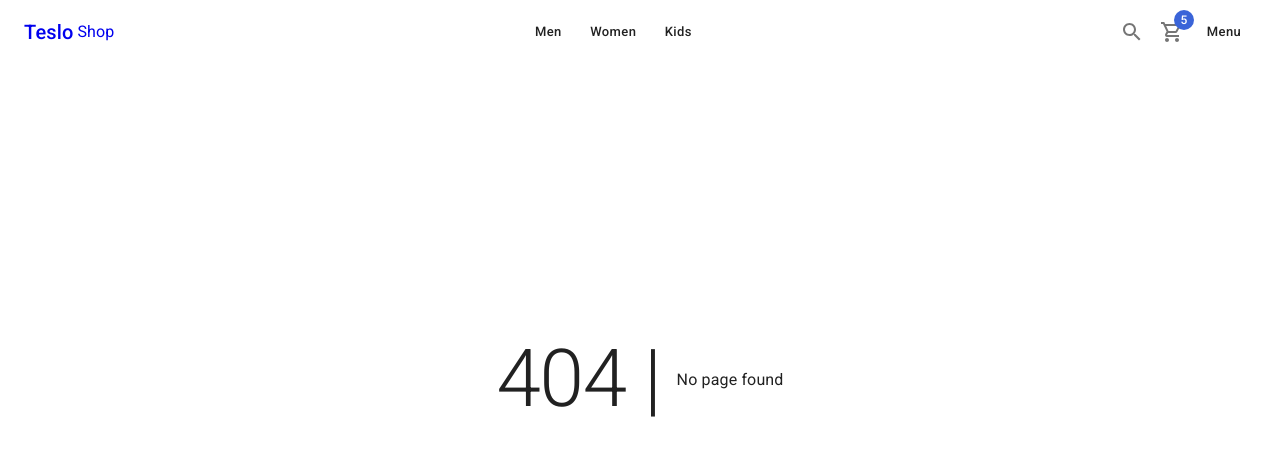
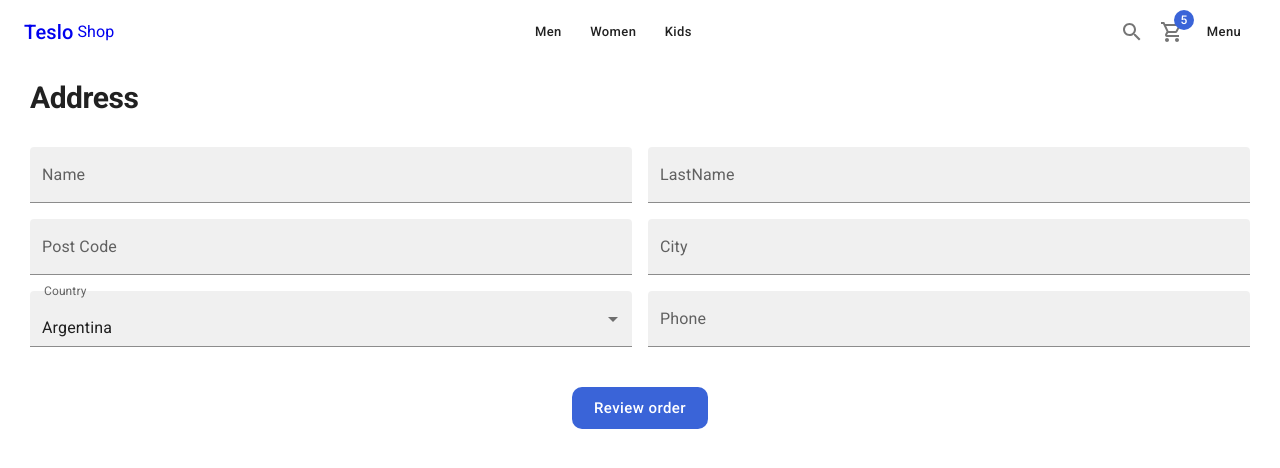
Before and after one commit to serdeliverance/teslo-clone, a Next.js app: page /checkout/address in a window 1280 px wide. Before the commit this address had no page. Shown: the top 468 px of the page. Built offline with nearby package versions, Linux system fonts and the light colour scheme.

Commit message:
address form page
Signed-off-by: Sergio Cano <canosergio90@gmail.com>

```diff
--- /dev/null
+++ b/pages/checkout/address.tsx
@@ -0,0 +1,52 @@
+import { Box, Button, FormControl, Grid, InputLabel, MenuItem, Select, TextField, Typography } from '@mui/material'
+import React from 'react'
+import { ShopLayout } from '../../components/layouts'
+
+const AddressPage = () => {
+  return (
+    <ShopLayout title='Address' pageDescription='Confirm destiny direction'>
+        <Typography variant='h1' component='h1'>Address</Typography>
+
+        <Grid container spacing={2} sx={{mt: 2}}>
+            <Grid item xs={12} sm={6}>
+                <TextField label='Name' variant='filled' fullWidth />
+            </Grid>
+
+            <Grid item xs={12} sm={6}>
+                <TextField label='LastName' variant='filled' fullWidth />
+            </Grid>
+
+            <Grid item xs={12} sm={6}>
+                <TextField label='Post Code' variant='filled' fullWidth />
+            </Grid>
+
+            <Grid item xs={12} sm={6}>
+                <TextField label='City' variant='filled' fullWidth />
+            </Grid>
+
+            <Grid item xs={12} sm={6}>
+                <FormControl fullWidth>
+                    <InputLabel>Country</InputLabel>
+                    <Select variant='filled' label='Country' value={1}>
+                        <MenuItem value={1}>Argentina</MenuItem>
+                        <MenuItem value={2}>Brazil</MenuItem>
+                        <MenuItem value={3}>Uruguay</MenuItem>
+                    </Select>
+                </FormControl>
+            </Grid>
+
+            <Grid item xs={12} sm={6}>
+                <TextField label='Phone' variant='filled' fullWidth />
+            </Grid>
+        </Grid>
+
+        <Box sx={{mt:5}} display='flex' justifyContent='center'>
+            <Button color='secondary' className='circular-btn' size='large'>
+                Review order
+            </Button>
+        </Box>
+    </ShopLayout>
+  )
+}
+
+export default AddressPage
```
